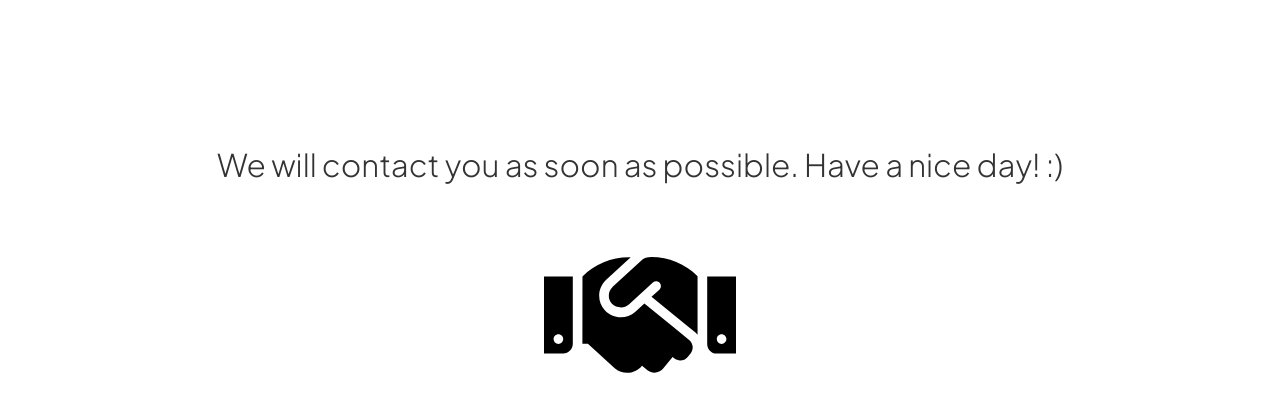
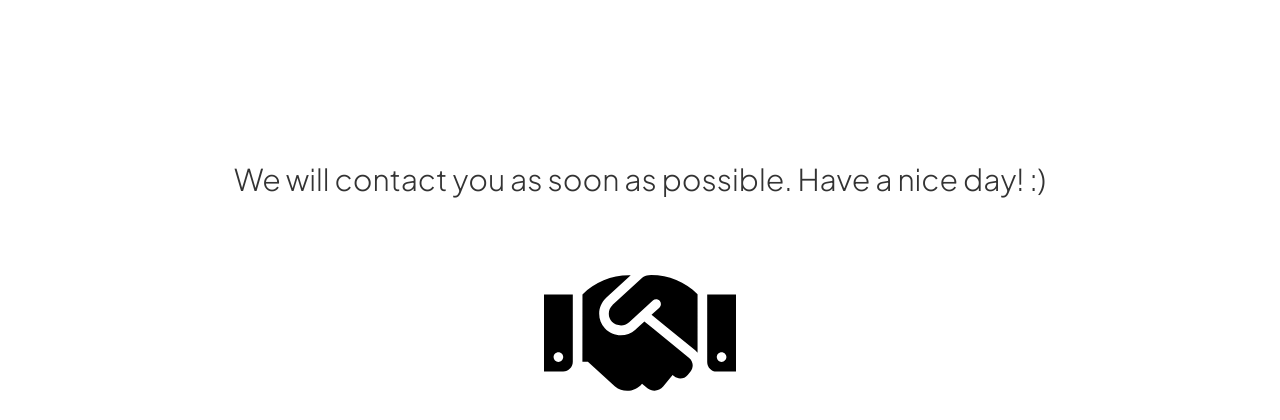
Before and after one commit to sanbragone/sanbragone.github.io, a plain HTML site: page html/formsent.html in a window 1280 px wide. Shown: the part 181-601 px from the top of the page. Drawn offline with nearby package versions, Linux system fonts and the light colour scheme; some packages are replaced by stand-ins of ours; a script that the page names is missing; a web font is replaced by a local one.

Commit message:
Ajuste en formsent

```diff
--- a/html/formsent.html
+++ b/html/formsent.html
@@ -50,7 +50,7 @@
     <!-- Main -->
     <main class="mainFormSent">
         <!-- Mensaje formulario enviado exitosamente -->
-        <span>We will contact you as soon as possible. Have a nice day! :)</span>
+        <h2>We will contact you as soon as possible. Have a nice day! :)</h2>
         <a href="/index.html"><img src="/img/icons/handshake-solid.svg" alt="Icono de manos cruzadas"></a>
     </main>
     <!-- Footer -->
```
